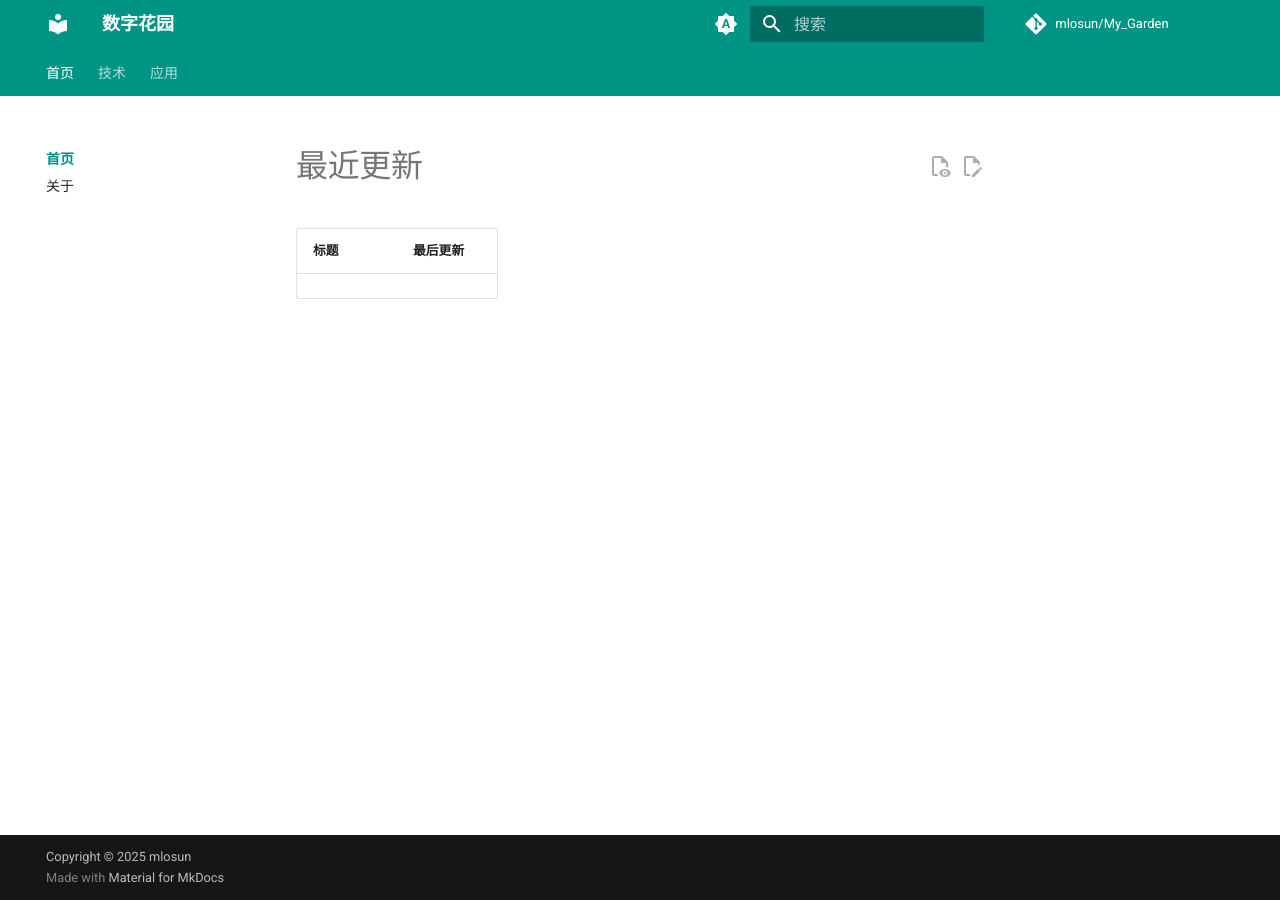
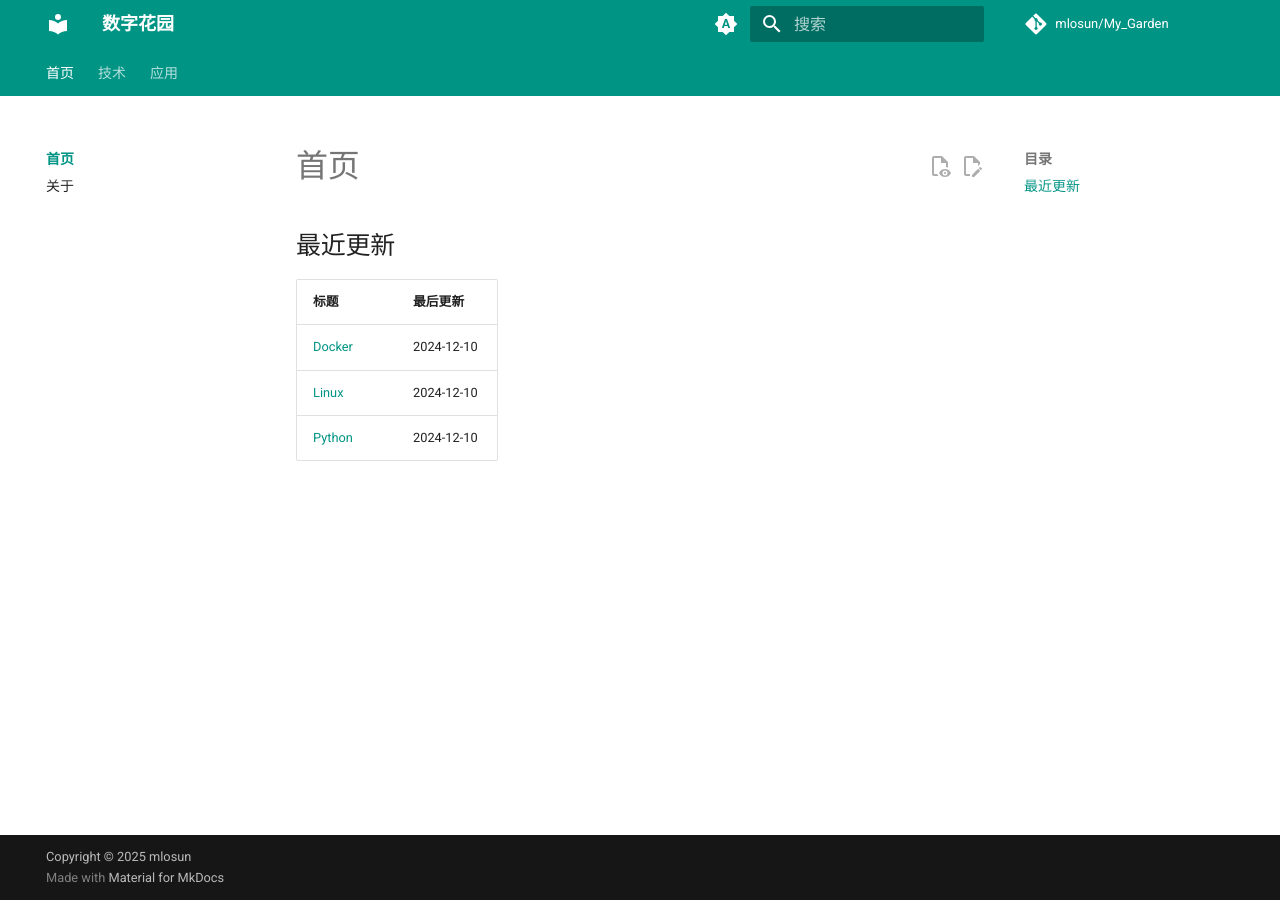
Before and after one commit to mlosun/My_Garden, an MkDocs documentation site: the page built from docs/index.md, in a window 1280 px wide. Built offline with MkDocs 1.6.1 and Material for MkDocs 9.7.7, drawn with Linux system fonts in a browser that asks for light colours; comment, search, counter and statistics services are not loaded.

Commit message:
PUSH NOTE : index.md

```diff
--- a/docs/index.md
+++ b/docs/index.md
@@ -4,7 +4,12 @@ updated: 2025-04-05
 share: true
 ---
 
-# 最近更新
+# 首页
 
-| 标题 | 最后更新 |
-| -- | ---- |
+## 最近更新
+
+| 标题                               | 最后更新       |
+| -------------------------------- | ---------- |
+| [Docker](./tech/Docker.md) | 2024-12-10 |
+| [Linux](./tech/Linux.md)   | 2024-12-10 |
+| [Python](./tech/Python.md) | 2024-12-10 |
```
